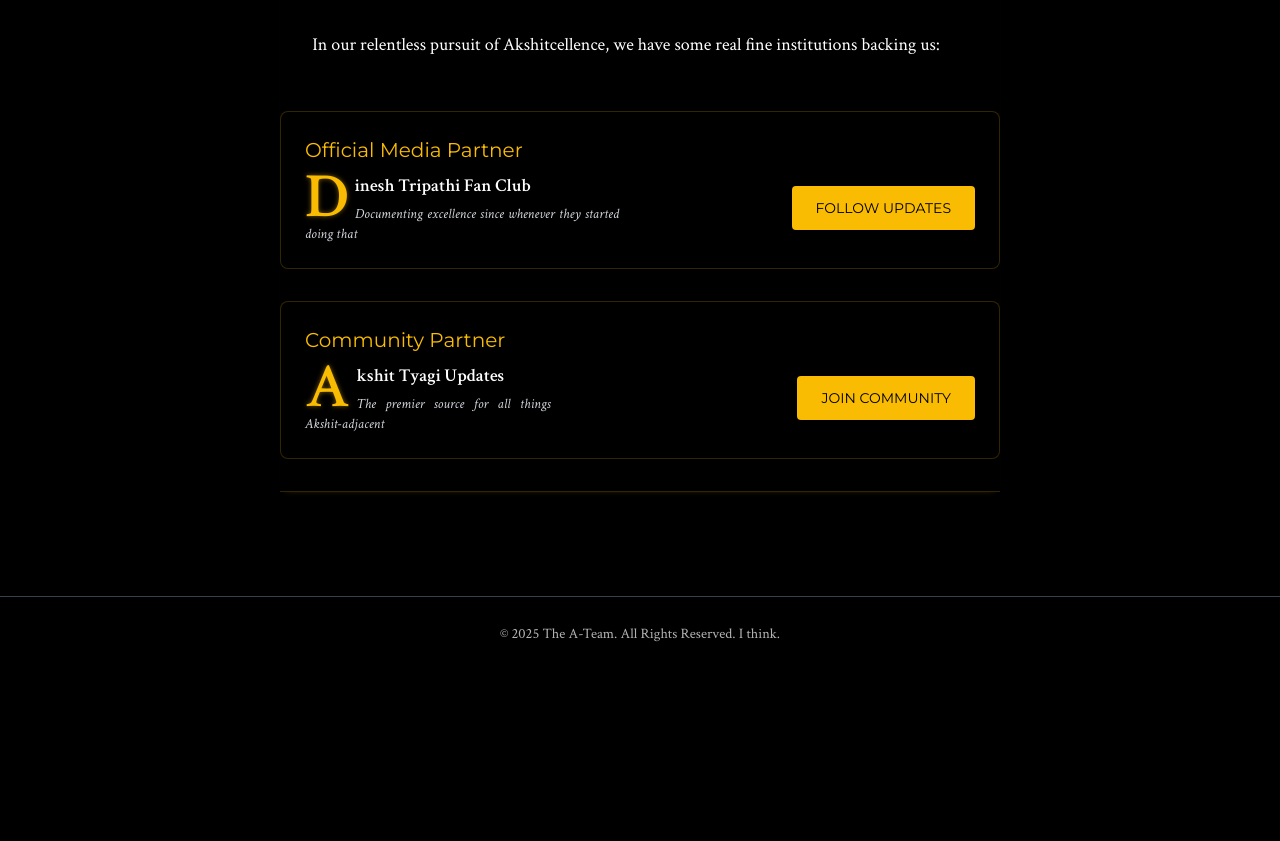
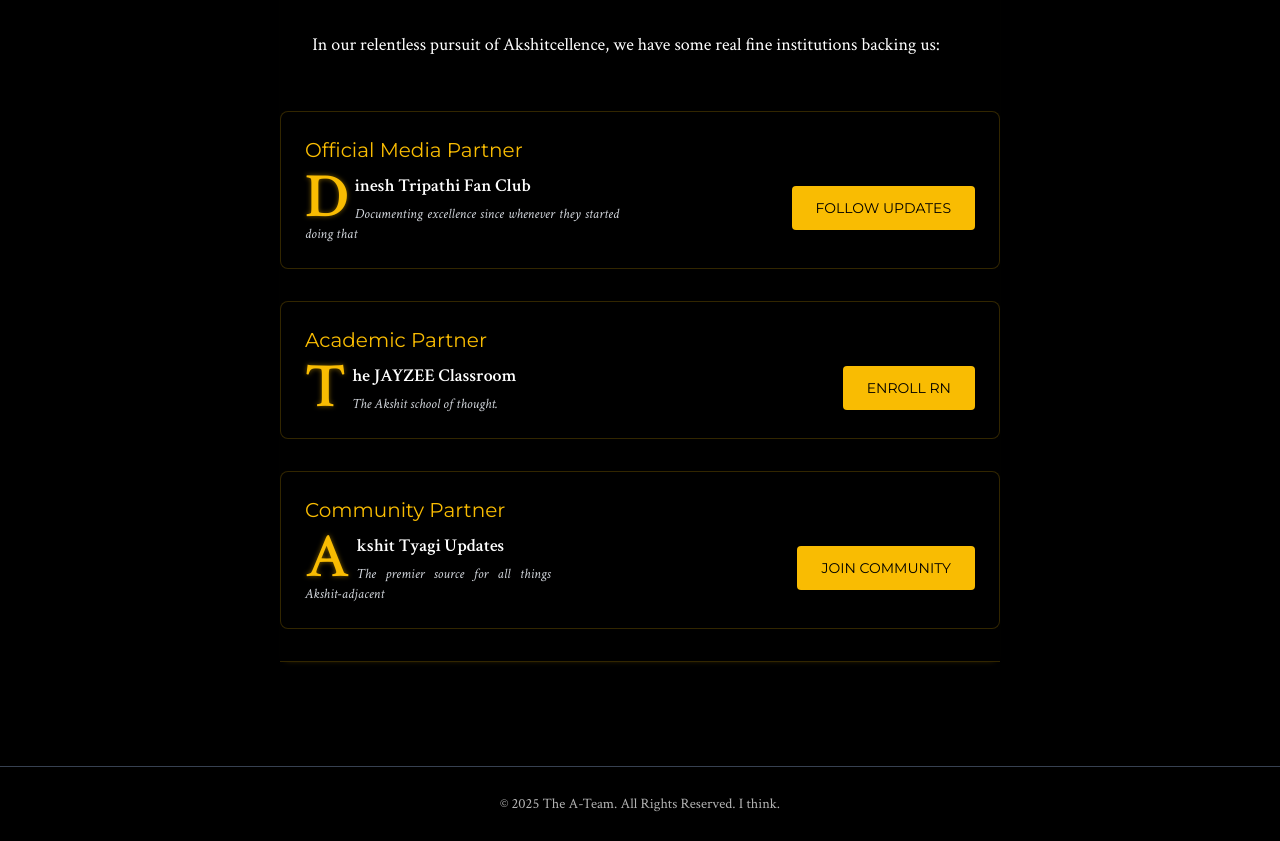
Before and after one commit to exitflynn/akshit-con, a plain HTML site: page index.html in a window 1280 px wide. Shown: the part 3200-4041 px from the top of the page. Before the commit the page ends 3871 px from the top, so only its background shows below. Drawn offline with nearby package versions, Linux system fonts and the light colour scheme.

Commit message:
add academic partner

```diff
--- a/index.html
+++ b/index.html
@@ -314,15 +314,13 @@ It is with great pride that we announce Akshit-Con '25—the first and only glob
         <section class="mb-10">
           <h2 class="text-2xl font-semibold mb-2">The Akshit Resolution: A Manifesto for the Ages</h2>
           <p class="text-lg">
-            At the pinnacle of our gathering, we shall draft what future historians will undoubtedly recognize as one of the most significant documents of our time: The Akshit Resolution. This declaration, to be ceremonially signed with the gravitas typically reserved for international peace treaties, will codify the fundamental rights and responsibilities of all Akshits worldwide.
+            At the pinnacle of our gathering, we shall draft what future historians will undoubtedly recognize as one of the most significant documents of our time: The Akshit Resolution, a declaration to be ceremonially signed with the gravitas typically reserved for international peace treaties, will codify the fundamental rights and responsibilities of all Akshits worldwide.
 
             The resolution's key tenets, drafted after months of rigorous debate among leading Akshit scholars, include:
 
             • The Inalienable Right to Explain One's Name in Every Social Interaction
             • The Sacred Duty to Support Fellow Akshits in Times of Name-Based Distress
             • The Solemn Pledge to Elevate the Global Perception of Akshitness
-
-            Each signatory shall receive a ceremonial quill pen, later to be donated to their local museum of choice.
           </p>
         </section>
 
@@ -416,6 +414,23 @@ It is with great pride that we announce Akshit-Con '25—the first and only glob
             </a>
           </div>
         </div>
+
+        <div class="space-y-8">
+            <!-- Media Partner -->
+            <div class="bg-black bg-opacity-50 p-6 rounded-lg border border-[#f9bc02] border-opacity-20">
+              <h3 class="text-[#f9bc02] text-xl mb-2">Academic Partner</h3>
+              <div class="flex items-center justify-between">
+                <div>
+                  <p class="text-lg font-semibold mb-1">The JAYZEE Classroom</p>
+                  <p class="text-gray-300 text-sm italic">The Akshit school of thought.</p>
+                </div>
+                <a href="https://classroom.google.com/c/NTAyNTMxNDkzMjA4?cjc=pvdmwb5"
+                   target="_blank"
+                   class="gold-button text-sm">
+                  Enroll rn
+                </a>
+              </div>
+            </div>
 
         <!-- Community Partner -->
         <div class="bg-black bg-opacity-50 p-6 rounded-lg border border-[#f9bc02] border-opacity-20">
```
